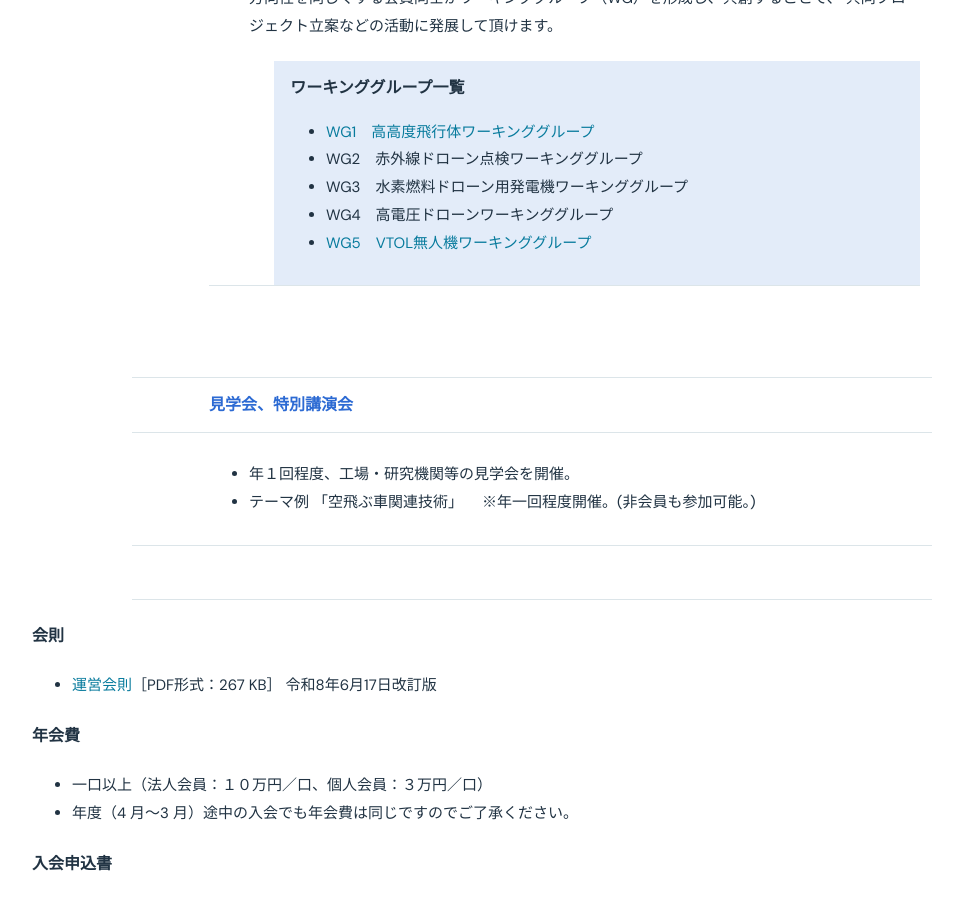
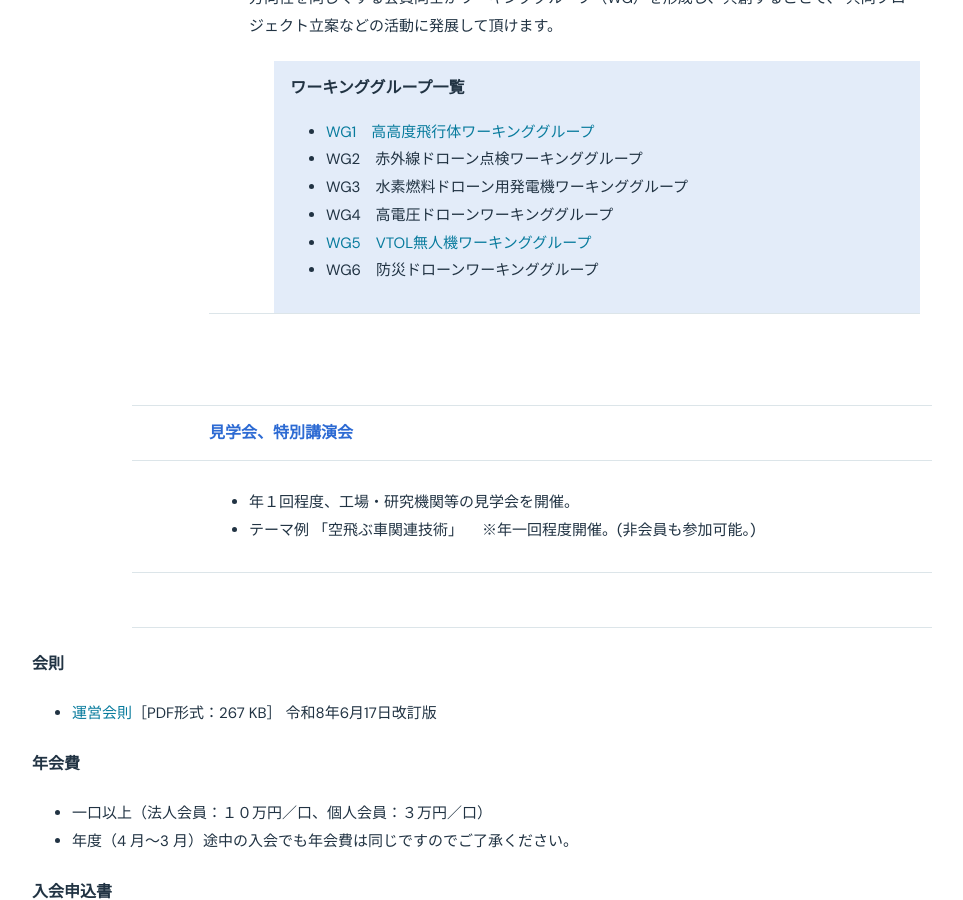
Before and after one commit to isri-aist/isri-aist.github.io, a Jekyll site: the page built from ja/consortium/drone_consortium.md, in a window 1280 px wide and 900 px high, scrolled down 1871 px. Shown: the whole window, without its empty margins (108-1071 px from the left). Built offline with Jekyll 4.4.1, drawn with Linux system fonts in a browser that asks for light colours.

Commit message:
Add WG6 working group to drone consortium document

```diff
--- a/ja/consortium/drone_consortium.md
+++ b/ja/consortium/drone_consortium.md
@@ -119,6 +119,7 @@ permalink: /ja/consortium/drone_consortium.html
 <li>WG3　水素燃料ドローン用発電機ワーキンググループ</li>
 <li>WG4　高電圧ドローンワーキンググループ</li>
 <li><a href="{{ '/ja/consortium/drone/Membership_information_VTOLwg_WG5_20260618.pdf' | relative_url }}" target="_blank">WG5　VTOL無人機ワーキンググループ</a></li>
+<li>WG6　防災ドローンワーキンググループ</li>
 </ul>
 </td>
 </tr>
```
